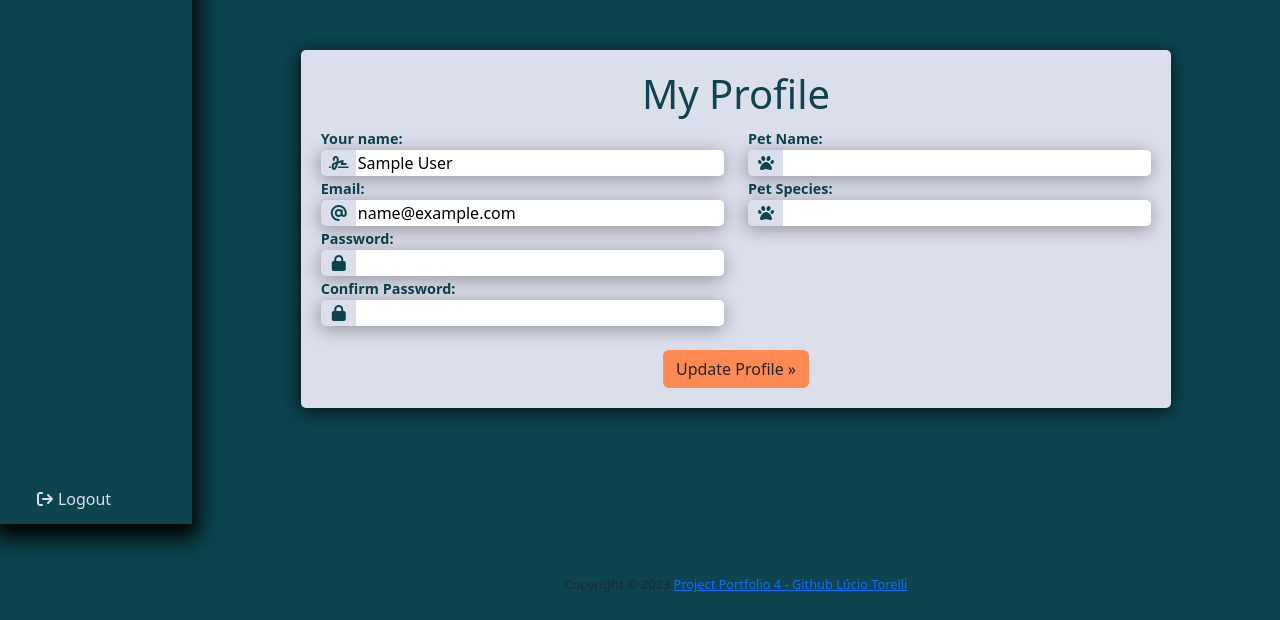
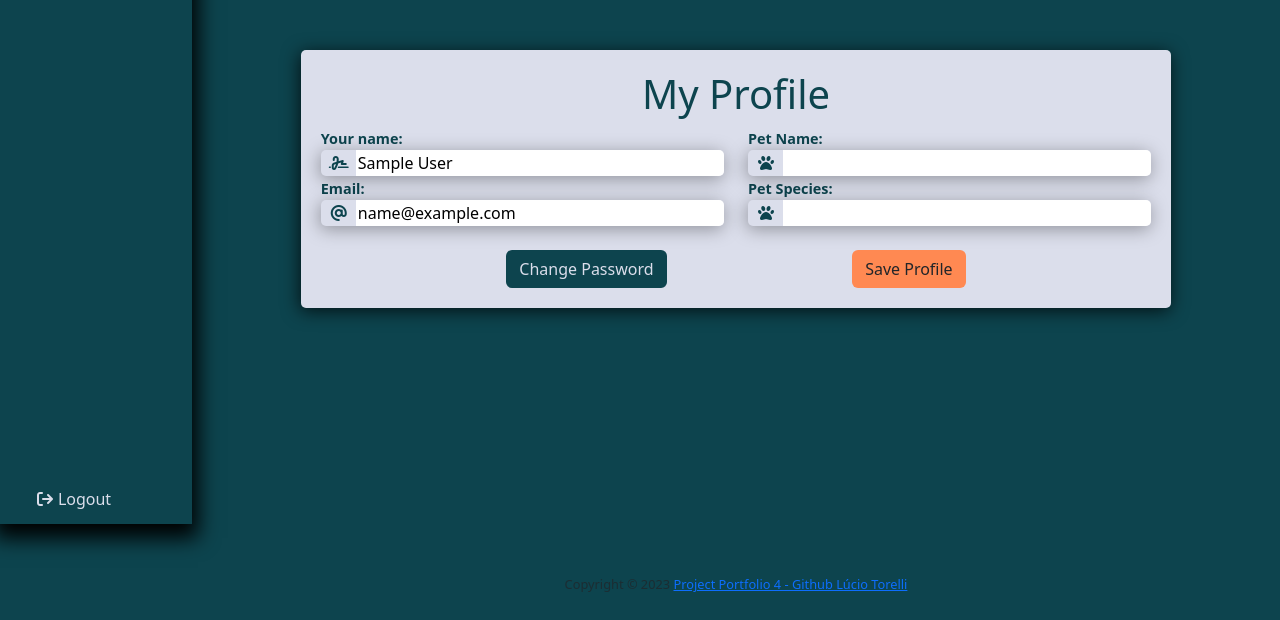
Before and after one commit to luciotorelli/minding-paws, a Django app: page /my-profile-pet-owner/ in a window 1280 px wide. Shown: the part 276-896 px from the top of the page. Run offline with Django 3.2, Linux system fonts and the light colour scheme; the visitor is signed in with stand-in values (Sample User, id 1); some libraries are stand-ins or nearby versions.

Commit message:
Add change password page
+ Remove password fields from profile pages & reduce password validators

```diff
--- a/codewolf/settings.py
+++ b/codewolf/settings.py
@@ -128,12 +128,6 @@ AUTH_PASSWORD_VALIDATORS = [
     {
         'NAME': 'django.contrib.auth.password_validation.MinimumLengthValidator',
     },
-    {
-        'NAME': 'django.contrib.auth.password_validation.CommonPasswordValidator',
-    },
-    {
-        'NAME': 'django.contrib.auth.password_validation.NumericPasswordValidator',
-    },
 ]
 
 AUTH_USER_MODEL = 'mindingpaws.User'
--- a/mindingpaws/urls.py
+++ b/mindingpaws/urls.py
@@ -1,5 +1,6 @@
 from . import views
 from django.urls import path
+from allauth.account.views import PasswordChangeView
 
 urlpatterns = [
     path('', views.HomeRedirectView.as_view(), name='home'),
@@ -13,4 +14,6 @@ urlpatterns = [
     path('my-profile-minder/', views.UpdateMinderView.as_view(), name='my-profile-minder'),
     path('my-profile-pet-owner/', views.UpdatePetOwnerView.as_view(), name='update-pet-owner-profile'),
     path('my-profile/', views.ProfileRedirectView.as_view(), name='my-profile-redirect'),
+    path('change-password/', PasswordChangeView.as_view(), name='change-password'),
+
 ]
--- a/templates/my-profile-pet-owner.html
+++ b/templates/my-profile-pet-owner.html
@@ -40,33 +40,6 @@
         {% endif %}
       </div>
 
-        <!-- Password field -->
-        <div class="form-field form-group">
-            <label for="{{ form.password1.id_for_label }}">Password:</label>
-            <br />
-            <div class="input-group">
-            <i class="fa fa-lock fa-fw" aria-hidden="true"></i>
-            {{ form.password1 }}
-            </div>
-            {% if form.password1.errors %}
-            <div class="field-error">{{ form.password1.errors }}</div>
-            {% endif %}
-        </div>
-
-        <!-- Password confirmation field -->
-        <div class="form-field form-group">
-            <label for="{{ form.password2.id_for_label }}">Confirm Password:</label>
-            <br />
-            <div class="input-group">
-            <i class="fa fa-lock fa-fw" aria-hidden="true"></i>
-            {{ form.password2 }}
-            </div>
-            {% if form.password2.errors %}
-            <div class="field-error">{{ form.password2.errors }}</div>
-            {% endif %}
-        </div>
-
-
     </div>
 
     <div class="col-12 col-md-6 form-user-details">
@@ -102,9 +75,12 @@
     </div>
   </div>
 
-  <div class="col text-center">
-    <button type="submit" class="btn custom-btn mt-4">
-      {% trans "Update Profile" %} &raquo;
+  <div class="col text-center mt-4 d-flex justify-content-evenly">
+    <a href="{% url 'account_change_password' %}" class="btn custom-btn-2 reselect-minder-btn">
+      {% trans "Change Password" %}
+    </a>
+    <button type="submit" class="btn custom-btn">
+      {% trans "Save Profile" %}
     </button>
   </div>
 </form>
```
Also changed, not shown: templates/account/password_change.html (+40 -8 lines), templates/my-profile-minder.html (+6 -32 lines).
